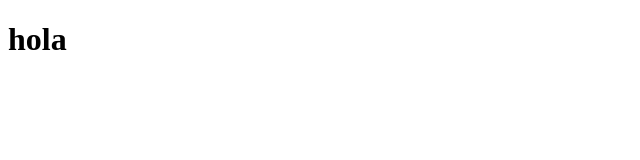
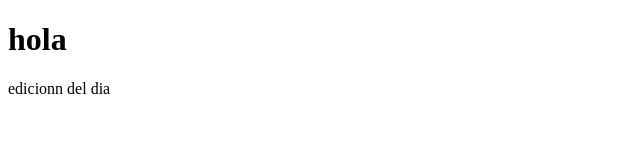
Before and after one commit to ConstantinoAntonio/practica16may, a plain HTML site: page index.html in a window 1280 px wide. Shown: the whole page, without its empty margins (0-640 px from the left). Drawn offline with Linux system fonts and the light colour scheme.

Commit message:
Cambio al index.html
cambios index

```diff
--- a/index.html
+++ b/index.html
@@ -8,5 +8,6 @@
 </head>
 <body>
     <h1>hola</h1>
+    <p>edicionn del dia</p>
 </body>
 </html>
```
